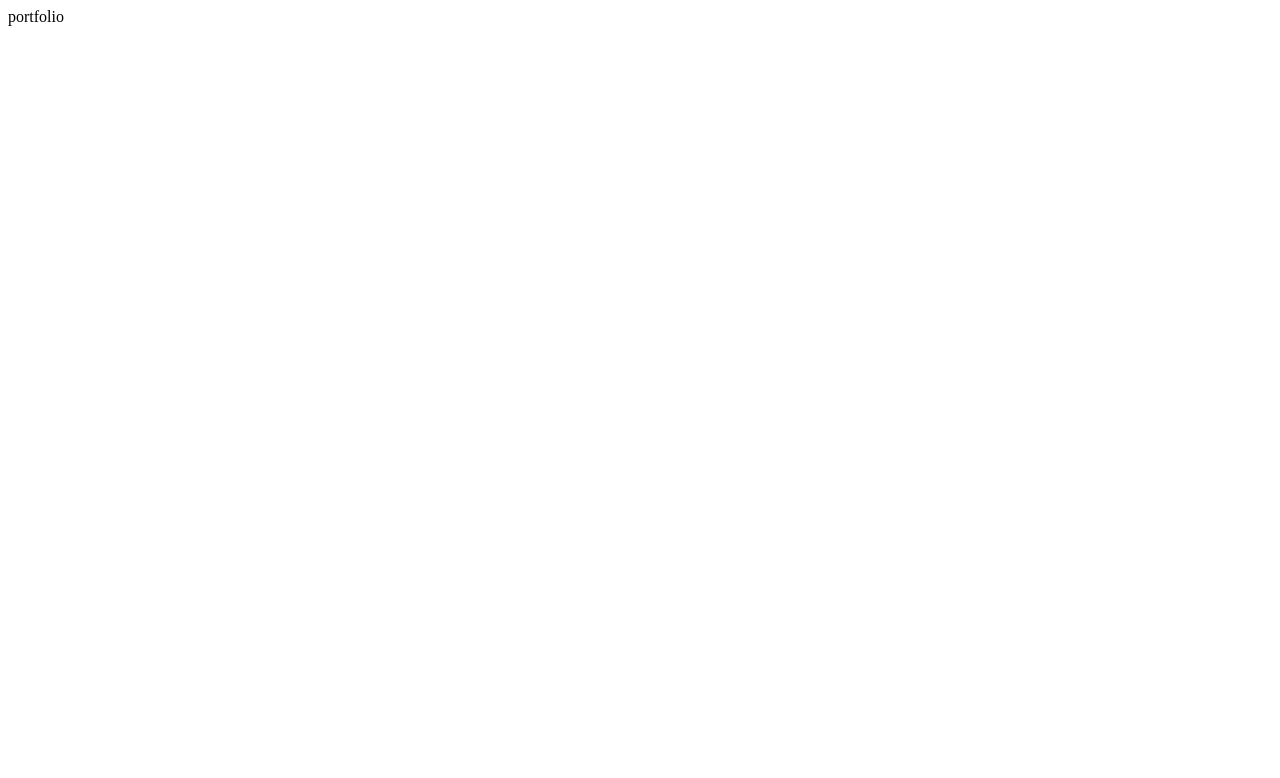
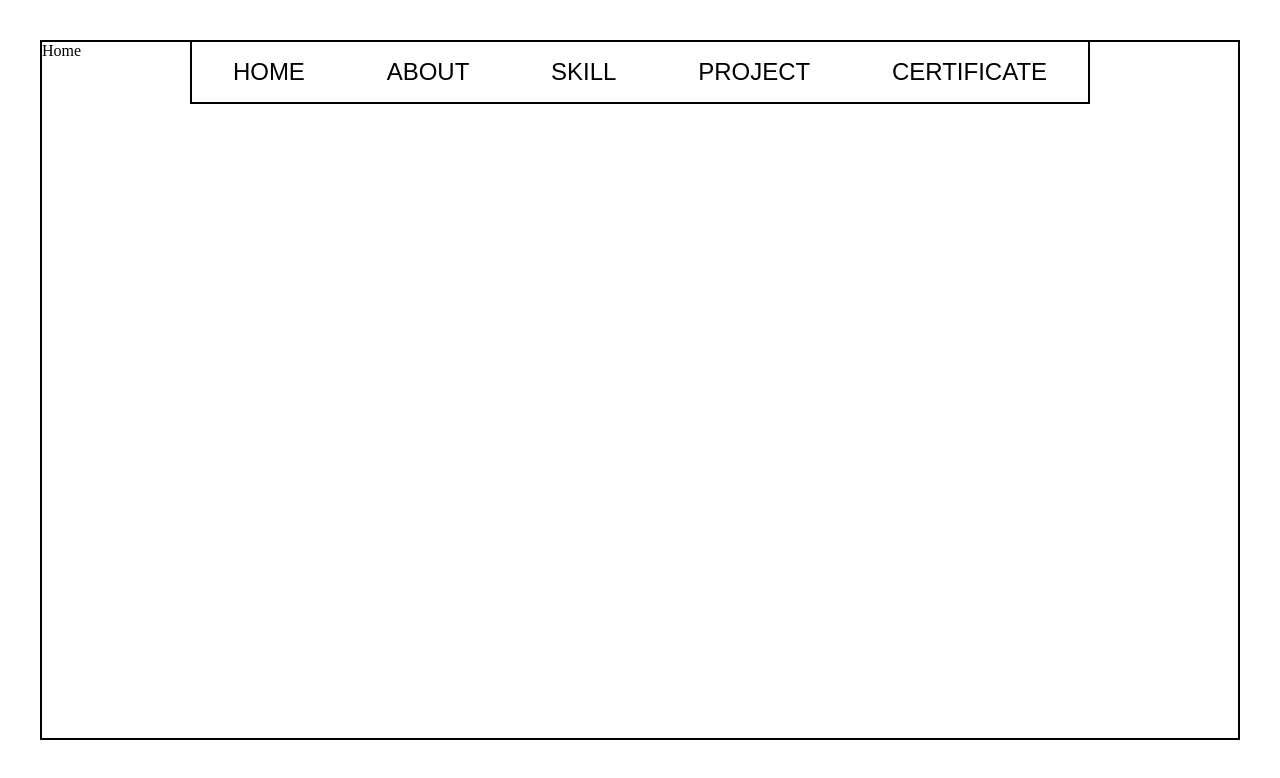
Before and after one commit to Ledinhhieu2212/blog, a plain HTML site: page portfolio.html in a window 1280 px wide. Drawn offline with Linux system fonts and the light colour scheme.

Commit message:
portfolio boder container and header

```diff
--- /dev/null
+++ b/assets/portfolio.css
@@ -0,0 +1,47 @@
+*{
+    padding: 0;
+    margin: 0;
+    box-sizing: border-box;
+}
+
+#main{
+   /* overflow: hidden; */
+}
+
+.container{
+    max-width: 1200px;
+    margin: 0 auto;
+    border: 2px solid #000;
+    min-height: calc(100vh - 100px);
+    margin-top: 40px;
+}
+
+header{
+    position: fixed;
+    top: 40px;
+    left: 0;
+    right: 0;
+}
+header nav {
+    width: 900px;
+    border: 2px solid #000;
+    margin: 0 auto;
+}
+header nav ul{
+    display: flex;
+    justify-content: space-around;
+}
+header nav ul li{
+    display: inline-block;
+    list-style: none;
+    text-align: center;
+}
+
+header nav ul li button{
+    background: transparent;
+    border: none;
+    height: 60px;
+    font-size: 1.5rem;
+    text-transform: uppercase;
+    cursor: pointer;
+}
--- a/portfolio.html
+++ b/portfolio.html
@@ -3,9 +3,39 @@
 <head>
     <meta charset="UTF-8">
     <meta name="viewport" content="width=device-width, initial-scale=1.0">
+    <link rel="stylesheet" href="./assets/portfolio.css">
     <title>portfolio</title>
 </head>
 <body>
-    portfolio
+    <div id="main">
+        <header>
+            <nav>
+                <ul>
+                    <li><button onclick="openCity('home')">Home</button></li>
+                    <li><button onclick="openCity('about')">About</button></li>
+                    <li><button  onclick="openCity('skill')">Skill</button></li>
+                    <li><button onclick="openCity('project')">Project</button></li>
+                    <li><button onclick="openCity('certificate')">Certificate</button></li>
+                </ul>
+            </nav>
+        </header>
+        <div class="container">
+            <section id="home" class="section home">Home</section>
+            <section id="about" class="section about"  style="display:none">About</section>
+            <section id="skill" class="section skill" style="display:none">Skills</section>
+            <section id="project" class="section project" style="display:none">project</section>
+            <section id="certificate" class="section certificate" style="display:none"> certificate</section>
+        </div>
+    </div>
+    <script>
+        function openCity(cityName) {
+          var i;
+          var x = document.getElementsByClassName("section");
+          for (i = 0; i < x.length; i++) {
+            x[i].style.display = "none";
+          }
+          document.getElementById(cityName).style.display = "block";
+        }
+        </script>
 </body>
 </html>
```
